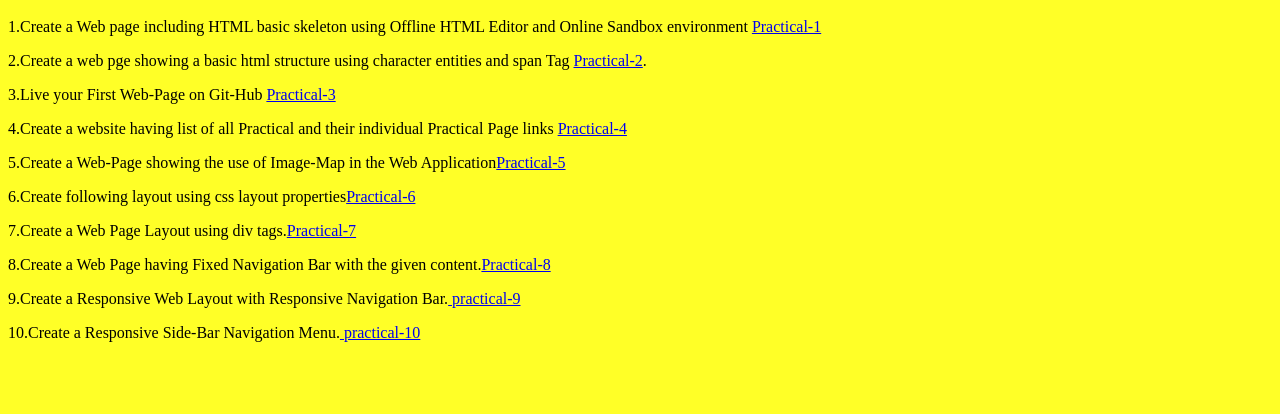
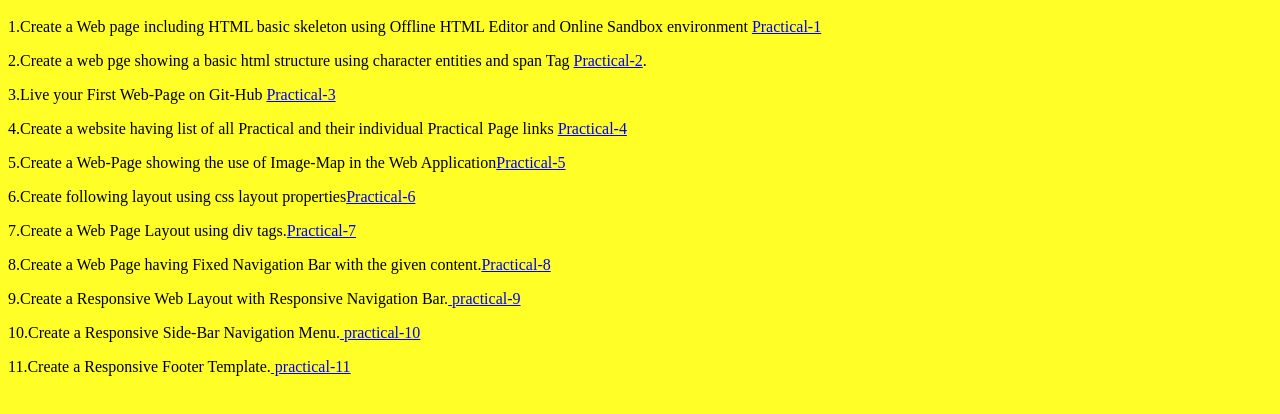
Before and after one commit to saijalgupta/FULL__STACK, a plain HTML site: page index.html in a window 1280 px wide. Shown: the part 252-666 px from the top of the page. Drawn offline with Linux system fonts and the light colour scheme.

Commit message:
first commit

```diff
--- a/index.html
+++ b/index.html
@@ -22,6 +22,7 @@
     <p>8.Create a Web Page having Fixed Navigation Bar with the given content.<a href="./project8.html " target="_blank">Practical-8</a></p>
     <p>9.Create a Responsive Web Layout with Responsive Navigation Bar.<a href="./project9.html " target="_blank"> practical-9</a></p>
     <p>10.Create a Responsive Side-Bar Navigation Menu.<a href="./project10.html " target="_blank"> practical-10</a></p>
+    <p>11.Create a Responsive Footer Template.<a href="./project11.html " target="_blank"> practical-11</a></p>
 
 </body>
 </html>
```
